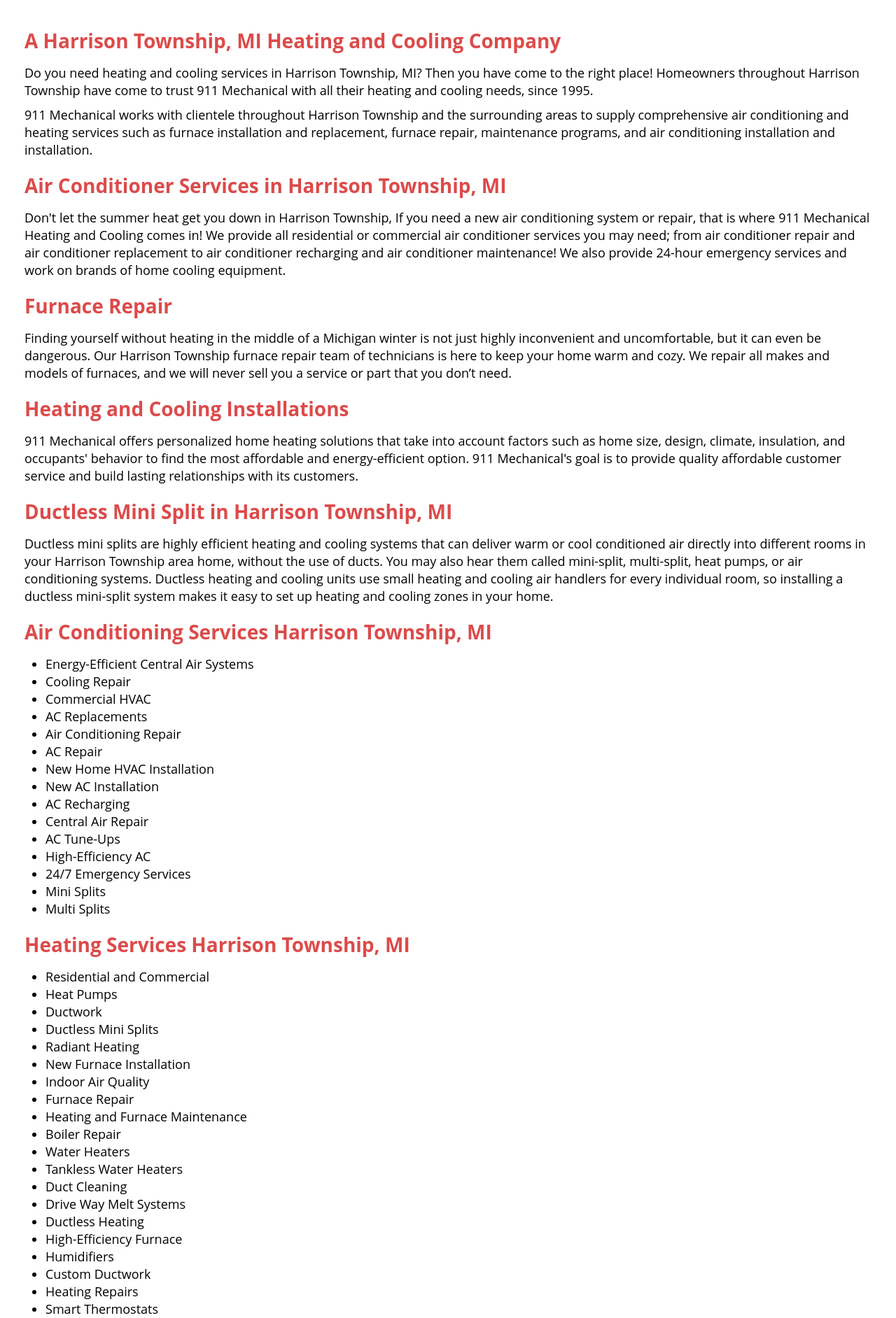
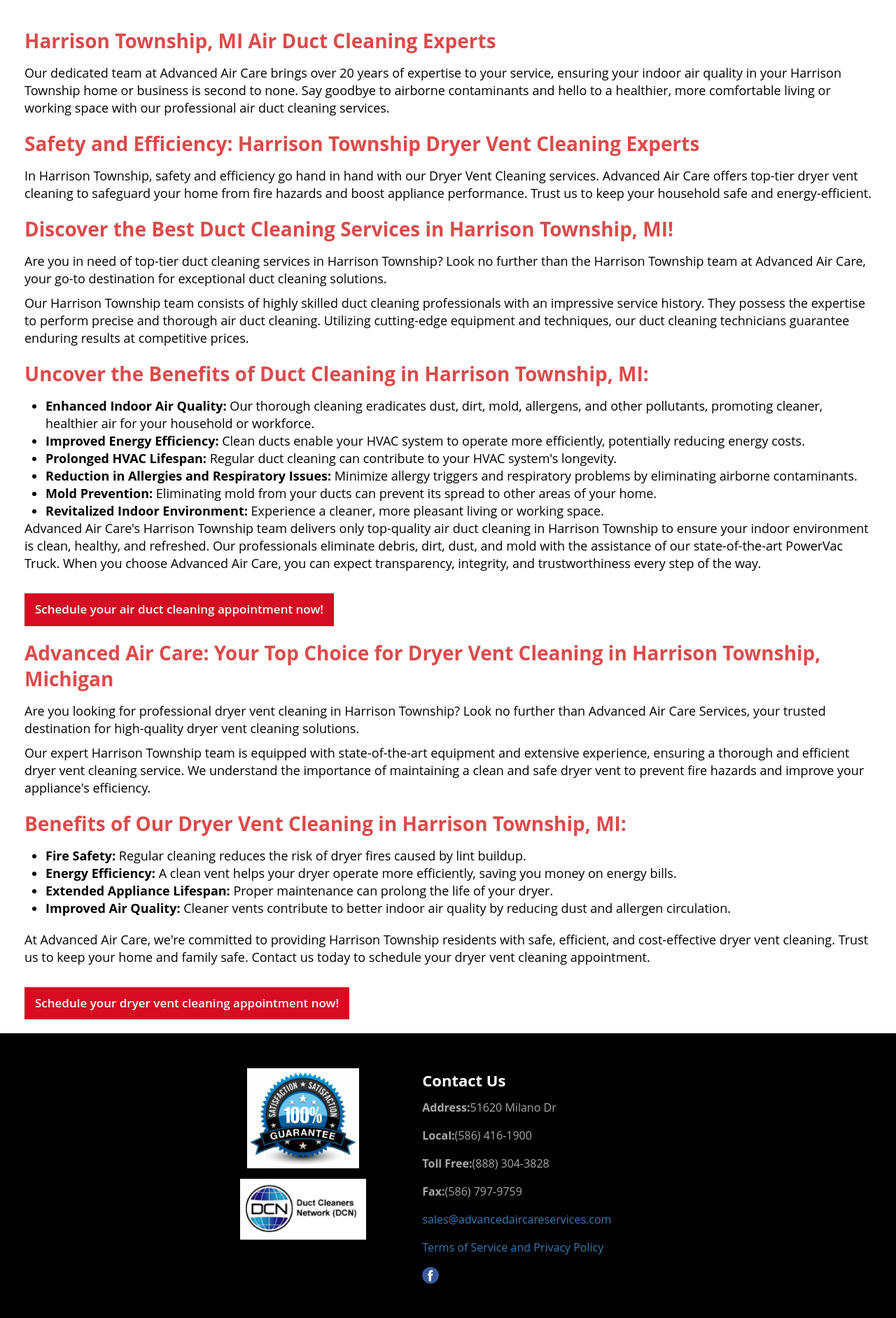
Before and after one commit to AbubakarCinnova/aircare, a PHP site: page /service-area/harrison-township.php in a window 1280 px wide. Shown: the part 145-2029 px from the top of the page at 70% size. Run offline with PHP 8.4, Linux system fonts and the light colour scheme; some libraries are stand-ins or nearby versions.

Commit message:
Update harrison-township.php

```diff
--- a/service-area/harrison-township.php
+++ b/service-area/harrison-township.php
@@ -1,18 +1,8 @@
 <?php include_once('../header.php') ?>
-<title>Furnace Repair Harrison Township, MI | AC Repair| HVAC Harrison Township, MI| 911 Mechanical Heating &amp; Cooling </title>
+<title> Harrison Township, MI Air Duct and Dryer Vent Cleaning Services</title>
 
-
-<meta name="description" content= " Do you need heating and cooling services in Harrison Township, MI? Then you have come to the right place! Homeowners throughout Harrison Township have come to trust 911 Mechanical with all their heating and cooling needs, since 1995.   " />
-
-
-<meta name="keywords" content=" Heating, Cooling, Heating, Air conditioning, HVAC, Heating &amp; Cooling, Air conditioning, Furnace, Harrison Township, MI, new home HVAC, air conditioning repair, central air repair, furnace repair, ductless mini split." />
-
-
-<meta name="rating" content="general" />
-<meta name="revisit-after" content="3 days" />
-<meta name="robots" content="index, follow" />
-<meta name="classification" content=" Furnace, Heating, Cooling, Heating &amp; Air conditioning, Heating &amp; Cooling, Air conditioning, Furnace, HVAC Harrison Township, MI" />
-<meta name="author" content="MG" />
+<meta name="description"
+    content=" Elevate indoor air quality and safety in Harrison Township with our expert air duct and dryer vent cleaning services. Breathe easier and protect your home. Contact us today!">
 
 <?php include_once('../menu.php') ?>
 </head>
@@ -27,118 +17,102 @@
                     <div class="  content-area">
                         <div class="row">
                             <div class="col-lg-12">
+                                <h2>Harrison Township, MI Air Duct Cleaning Experts</h2>
 
-                                <h2>A Harrison Township, MI Heating and Cooling Company</h2>
+                                <p>Our dedicated team at Advanced Air Care brings over 20 years of expertise to your
+                                    service, ensuring your indoor air quality in your Harrison Township home or business
+                                    is second to none. Say goodbye to airborne contaminants and hello to a healthier,
+                                    more comfortable living or working space with our professional air duct cleaning
+                                    services.</p>
 
+                                <h2>Safety and Efficiency: Harrison Township Dryer Vent Cleaning Experts</h2>
 
-                                <p>Do you need heating and cooling services in Harrison Township, MI? Then you have come
-                                    to
-                                    the right place! Homeowners throughout Harrison Township have come to trust 911
-                                    Mechanical with all their heating and cooling needs, since 1995.</p>
+                                <p>In Harrison Township, safety and efficiency go hand in hand with our Dryer Vent
+                                    Cleaning services. Advanced Air Care offers top-tier dryer vent cleaning to
+                                    safeguard your home from fire hazards and boost appliance performance. Trust us to
+                                    keep your household safe and energy-efficient.</p>
 
+                                <h2>Discover the Best Duct Cleaning Services in Harrison Township, MI!</h2>
 
-                                <p> 911 Mechanical works with clientele throughout Harrison Township and the surrounding
-                                    areas to supply comprehensive air conditioning and heating services such as furnace
-                                    installation and replacement, furnace repair, maintenance programs, and air
-                                    conditioning
-                                    installation and installation.</p>
+                                <p>Are you in need of top-tier duct cleaning services in Harrison Township? Look no
+                                    further than the Harrison Township team at Advanced Air Care, your go-to destination
+                                    for exceptional duct cleaning solutions.</p>
 
+                                <p>Our Harrison Township team consists of highly skilled duct cleaning professionals
+                                    with an impressive service history. They possess the expertise to perform precise
+                                    and thorough air duct cleaning. Utilizing cutting-edge equipment and techniques, our
+                                    duct cleaning technicians guarantee enduring results at competitive prices.</p>
 
-                                <h2>Air Conditioner Services in Harrison Township, MI</h2>
-                                <p>Don't let the summer heat get you down in Harrison Township, If you need a new air
-                                    conditioning system or repair, that is where 911 Mechanical Heating and Cooling
-                                    comes
-                                    in! We provide all residential or commercial air conditioner services you may need;
-                                    from
-                                    air conditioner repair and air conditioner replacement to air conditioner recharging
-                                    and
-                                    air conditioner maintenance! We also provide 24-hour emergency services and work on
-                                    brands of home cooling equipment.</p>
+                                <h2>Uncover the Benefits of Duct Cleaning in Harrison Township, MI:</h2>
 
+                                <ul>
+                                    <li><strong>Enhanced Indoor Air Quality:</strong> Our thorough cleaning eradicates
+                                        dust, dirt, mold, allergens, and other pollutants, promoting cleaner, healthier
+                                        air for your household or workforce.</li>
+                                    <li><strong>Improved Energy Efficiency:</strong> Clean ducts enable your HVAC system
+                                        to operate more efficiently, potentially reducing energy costs.</li>
+                                    <li><strong>Prolonged HVAC Lifespan:</strong> Regular duct cleaning can contribute
+                                        to your HVAC system's longevity.</li>
+                                    <li><strong>Reduction in Allergies and Respiratory Issues:</strong> Minimize allergy
+                                        triggers and respiratory problems by eliminating airborne contaminants.</li>
+                                    <li><strong>Mold Prevention:</strong> Eliminating mold from your ducts can prevent
+                                        its spread to other areas of your home.</li>
+                                    <li><strong>Revitalized Indoor Environment:</strong> Experience a cleaner, more
+                                        pleasant living or working space.</li>
+                                </ul>
 
-                                <h2>Furnace Repair</h2>
-                                <p>Finding yourself without heating in the middle of a Michigan winter is not just
-                                    highly
-                                    inconvenient and uncomfortable, but it can even be dangerous. Our Harrison Township
-                                    furnace repair team of technicians is here to keep your home warm and cozy. We
-                                    repair
-                                    all makes and models of furnaces, and we will never sell you a service or part that
-                                    you
-                                    don’t need.</p>
+                                <p>Advanced Air Care's Harrison Township team delivers only top-quality air duct
+                                    cleaning in Harrison Township to ensure your indoor environment is clean, healthy,
+                                    and refreshed. Our professionals eliminate debris, dirt, dust, and mold with the
+                                    assistance of our state-of-the-art PowerVac Truck. When you choose Advanced Air
+                                    Care, you can expect transparency, integrity, and trustworthiness every step of the
+                                    way.</p>
 
+                                <br>
 
-                                <h2>Heating and Cooling Installations</h2>
-                                <p>911 Mechanical offers personalized home heating solutions that take into account
-                                    factors
-                                    such as home size, design, climate, insulation, and occupants' behavior to find the
-                                    most
-                                    affordable and energy-efficient option. 911 Mechanical's goal is to provide quality
-                                    affordable customer service and build lasting relationships with its customers.</p>
+                                <a href="<?php echo $base_url ?>/contact-us.php"
+                                    class="btn btn-warning service-btn">Schedule your air duct cleaning appointment
+                                    now!</a>
+                                <br>
 
+                                <h2>Advanced Air Care: Your Top Choice for Dryer Vent Cleaning in Harrison Township,
+                                    Michigan</h2>
 
-                                <h2>Ductless Mini Split in Harrison Township, MI</h2>
-                                <p>Ductless mini splits are highly efficient heating and cooling systems that can
-                                    deliver
-                                    warm or cool conditioned air directly into different rooms in your Harrison Township
-                                    area
-                                    home, without the use of ducts. You may also hear them called mini-split,
-                                    multi-split,
-                                    heat pumps, or air conditioning systems. Ductless heating and cooling units use
-                                    small
-                                    heating and cooling air handlers for every individual room, so installing a ductless
-                                    mini-split system makes it easy to set up heating and cooling zones in your home.
+                                <p>Are you looking for professional dryer vent cleaning in Harrison Township? Look no
+                                    further than Advanced Air Care Services, your trusted destination for high-quality
+                                    dryer vent cleaning solutions.</p>
+
+                                <p>Our expert Harrison Township team is equipped with state-of-the-art equipment and
+                                    extensive experience, ensuring a thorough and efficient dryer vent cleaning service.
+                                    We understand the importance of maintaining a clean and safe dryer vent to prevent
+                                    fire hazards and improve your appliance's efficiency.</p>
+
+                                <h2>Benefits of Our Dryer Vent Cleaning in Harrison Township, MI:</h2>
+
+                                <ul>
+                                    <li><strong>Fire Safety:</strong> Regular cleaning reduces the risk of dryer fires
+                                        caused by lint buildup.</li>
+                                    <li><strong>Energy Efficiency:</strong> A clean vent helps your dryer operate more
+                                        efficiently, saving you money on energy bills.</li>
+                                    <li><strong>Extended Appliance Lifespan:</strong> Proper maintenance can prolong the
+                                        life of your dryer.</li>
+                                    <li><strong>Improved Air Quality:</strong> Cleaner vents contribute to better indoor
+                                        air quality by reducing dust and allergen circulation.</li>
+                                </ul>
+
+                                <br>
+
+                                <p>At Advanced Air Care, we're committed to providing Harrison Township residents with
+                                    safe, efficient, and cost-effective dryer vent cleaning. Trust us to keep your home
+                                    and family safe. Contact us today to schedule your dryer vent cleaning appointment.
                                 </p>
 
-                                <h2> Air Conditioning Services Harrison Township, MI</h2>
-                                <ul>
-                                    <li>Energy-Efficient Central Air Systems</li>
-                                    <li>Cooling Repair</li>
-                                    <li>Commercial HVAC</li>
-                                    <li>AC Replacements</li>
-                                    <li>Air Conditioning Repair</li>
-                                    <li>AC Repair</li>
-                                    <li>New Home HVAC Installation</li>
-                                    <li>New AC Installation</li>
-                                    <li>AC Recharging</li>
-                                    <li>Central Air Repair</li>
-                                    <li>AC Tune-Ups</li>
-                                    <li>High-Efficiency AC</li>
-                                    <li>24/7 Emergency Services</li>
-                                    <li>Mini Splits </li>
-                                    <li>Multi Splits</li>
-                                </ul>
-                                <h2>Heating Services Harrison Township, MI</h2>
-                                <ul>
-                                    <li>Residential and Commercial</li>
-                                    <li>Heat Pumps</li>
-                                    <li>Ductwork</li>
-                                    <li>Ductless Mini Splits</li>
-                                    <li>Radiant Heating</li>
-                                    <li>New Furnace Installation</li>
-                                    <li>Indoor Air Quality</li>
-                                    <li>Furnace Repair</li>
-                                    <li>Heating and Furnace Maintenance</li>
-                                    <li>Boiler Repair</li>
-                                    <li>Water Heaters</li>
-                                    <li>Tankless Water Heaters</li>
-                                    <li>Duct Cleaning</li>
-                                    <li>Drive Way Melt Systems</li>
-                                    <li>Ductless Heating</li>
-                                    <li>High-Efficiency Furnace</li>
-                                    <li>Humidifiers</li>
-                                    <li>Custom Ductwork</li>
-                                    <li>Heating Repairs</li>
-                                    <li>Smart Thermostats</li>
-                                    <li>Whole House Air Purifiers</li>
-                                    <li>Dual Fuel Systems</li>
-                                    <li>Whole House Dehumidifiers</li>
-                                    <li>Heating Installation</li>
-                                    <li>Heating Repair</li>
-                                </ul>
                                 <br>
 
-                                <p>911 Mechanical is your local Heating and HVAC Installation Expert in Harrison Township, Michigan.</p>
-
+                                <a href="<?php echo $base_url ?>/contact-us.php"
+                                    class="btn btn-warning service-btn">Schedule your dryer vent cleaning appointment
+                                    now!</a>
+                                <br>
 
 
                             </div>
```
